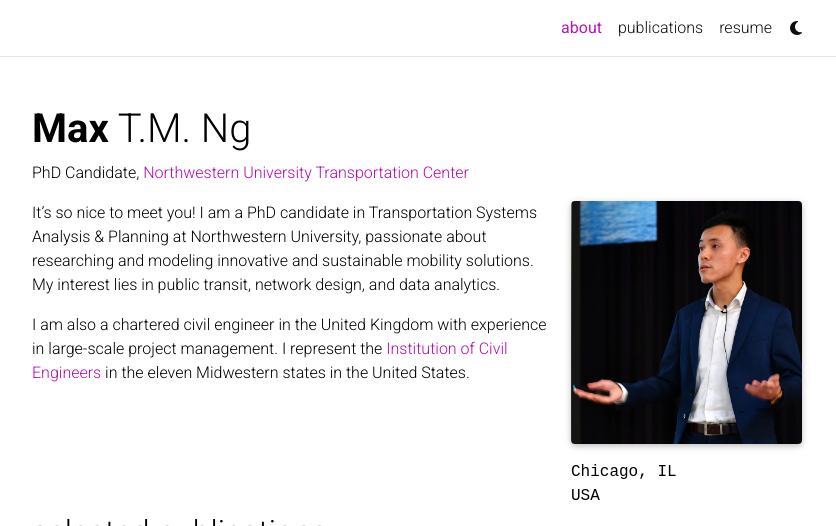
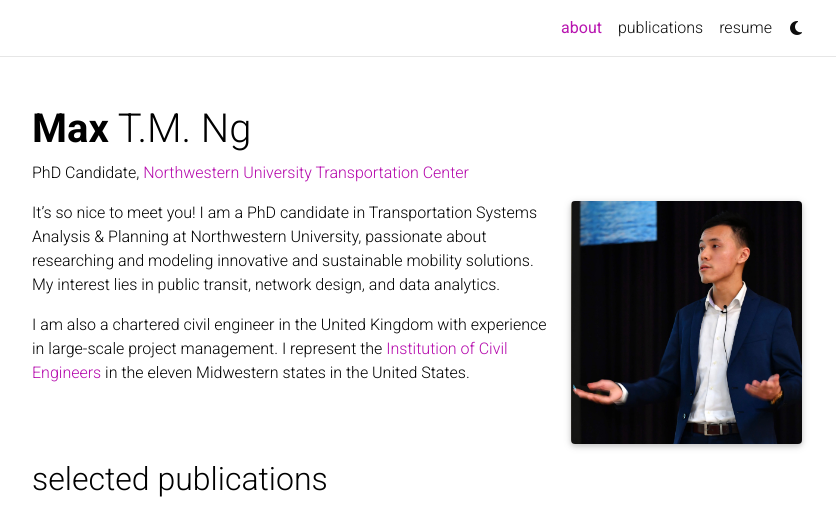
Before and after one commit to maxtmng/maxtmng.github.io, a Jekyll site: the page built from _pages/about.md, in a window 1280 px wide, cut to the strip 0-526 px from the top of the page. Shown: the whole strip, without its empty margins (223-1059 px from the left). Built offline with Jekyll 4.4.1, drawn with Linux system fonts in a browser that asks for light colours; full-size pictures stand in for the smaller copies a plugin makes; comment, search, counter and statistics services are not loaded; a style sheet for code colours, icons or effects is not loaded.

Commit message:
Update about.md

```diff
--- a/_pages/about.md
+++ b/_pages/about.md
@@ -8,9 +8,6 @@
   align: right
   image: prof_pic.jpg
   image_circular: false # crops the image to make it circular
-  address: >
-    <p>Chicago, IL</p>
-    <p>USA</p>
 
 news: false  # includes a list of news items
 latest_posts: false  # includes a list of the newest posts
```
